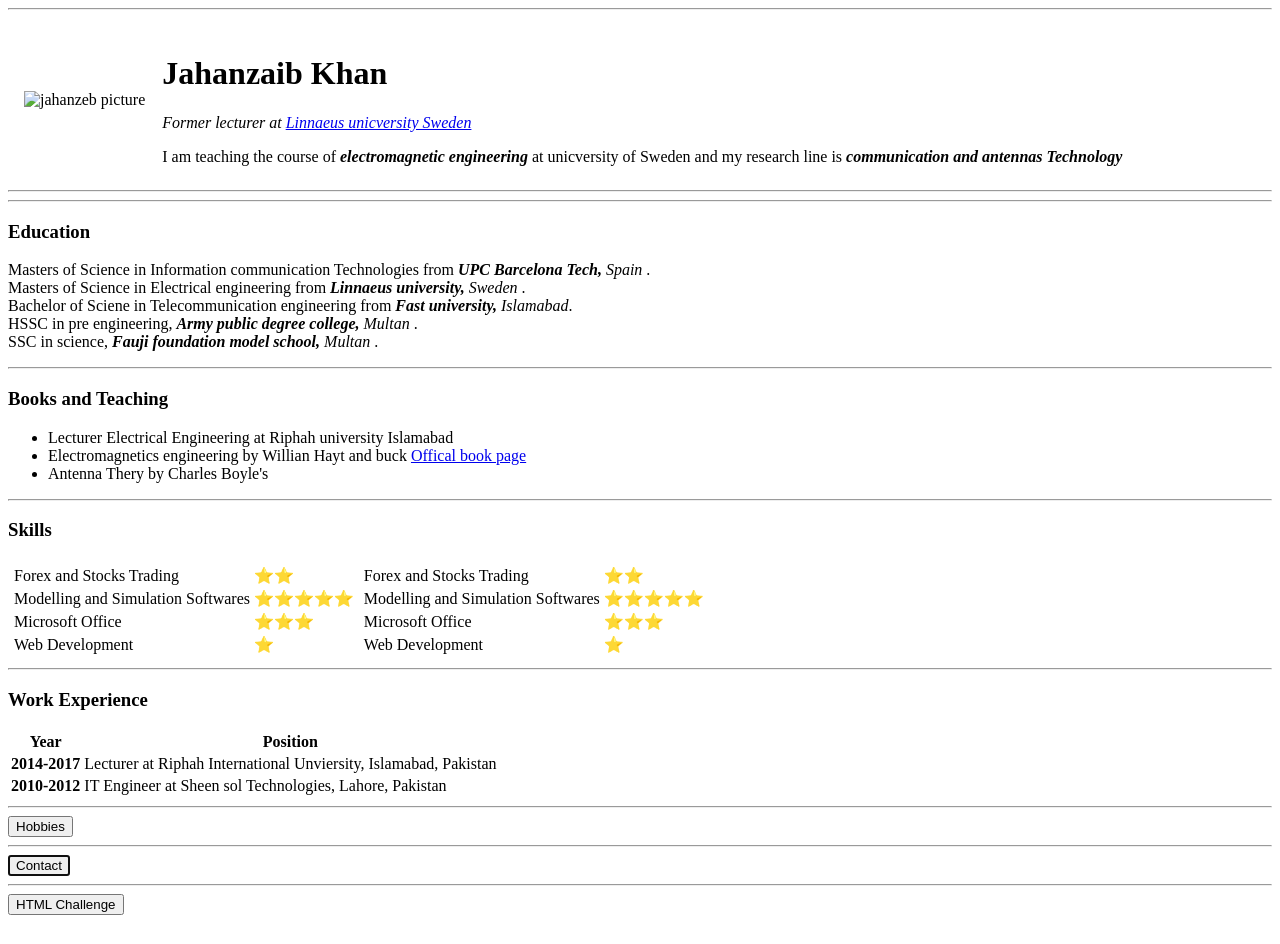
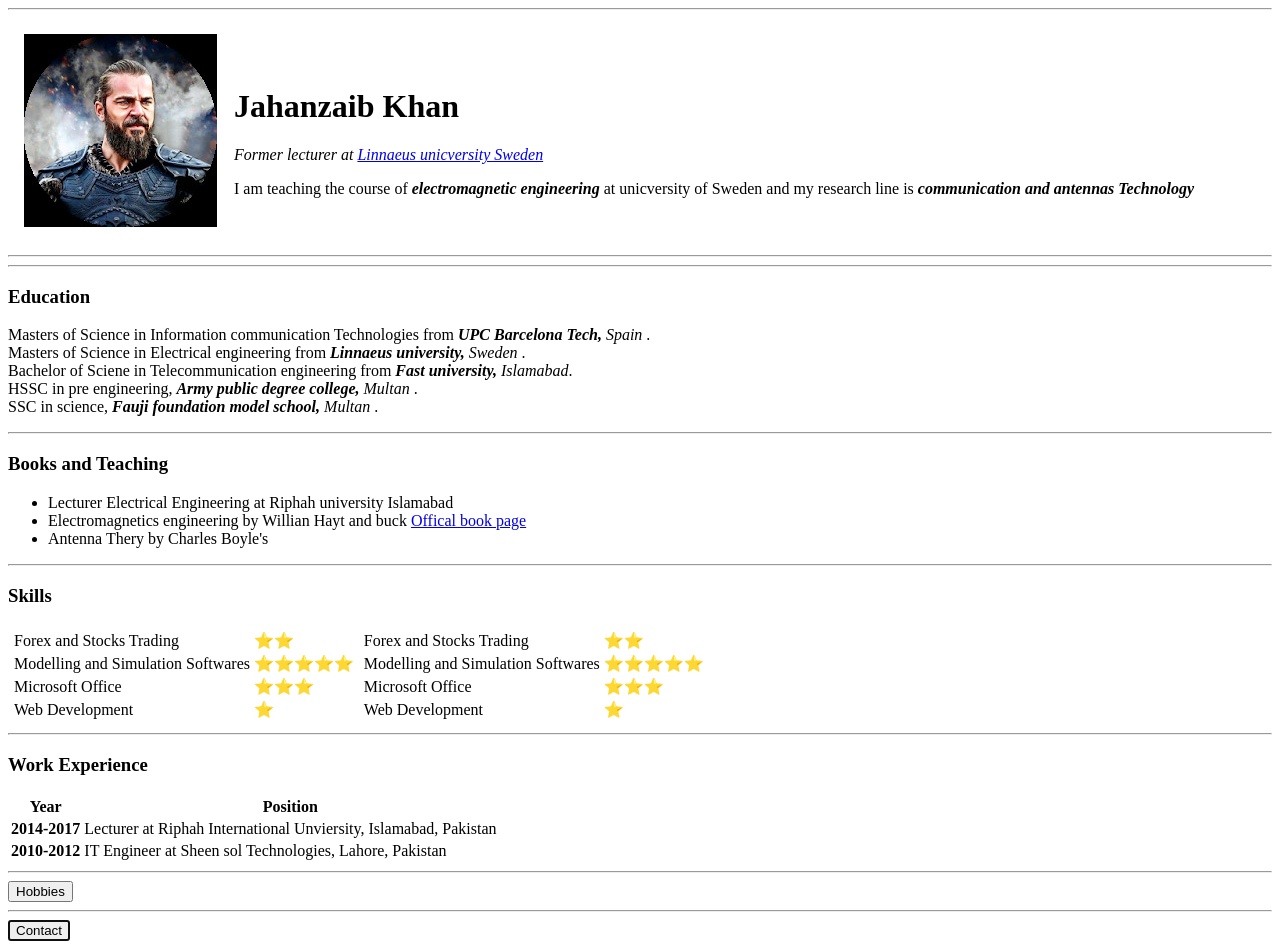
Before and after one commit to j4Jhanzeb/CV, a plain HTML site: page index.html in a window 1280 px wide. Shown: the top 944 px of the page. Before the commit the page ends 923 px from the top, so only its background shows below. Drawn offline with Linux system fonts and the light colour scheme; files whose address does not match are found by name.

Commit message:
Update index.html

```diff
--- a/index.html
+++ b/index.html
@@ -11,7 +11,7 @@
   <table cellspacing="15">
     <tr>
       <td>
-        <img src="D:\full stack\HTML personal site\ert2.jpg" alt="jahanzeb picture" width="50" height="60">
+        <img src="D:\full stack\ert2.jpeg" alt="jahanzeb picture">
       </td>
       <td>
         <h1> Jahanzaib Khan </h1>
```
